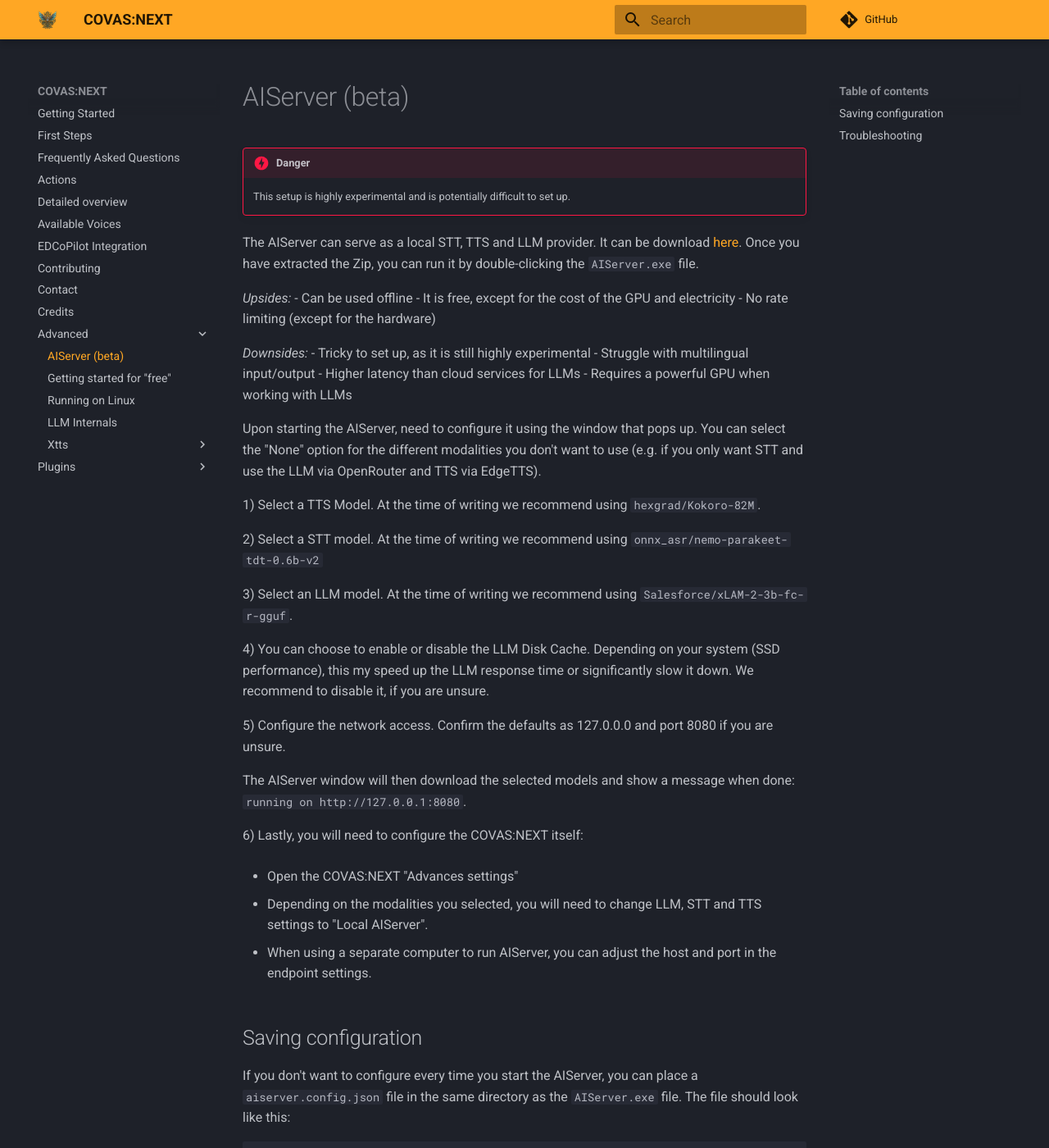
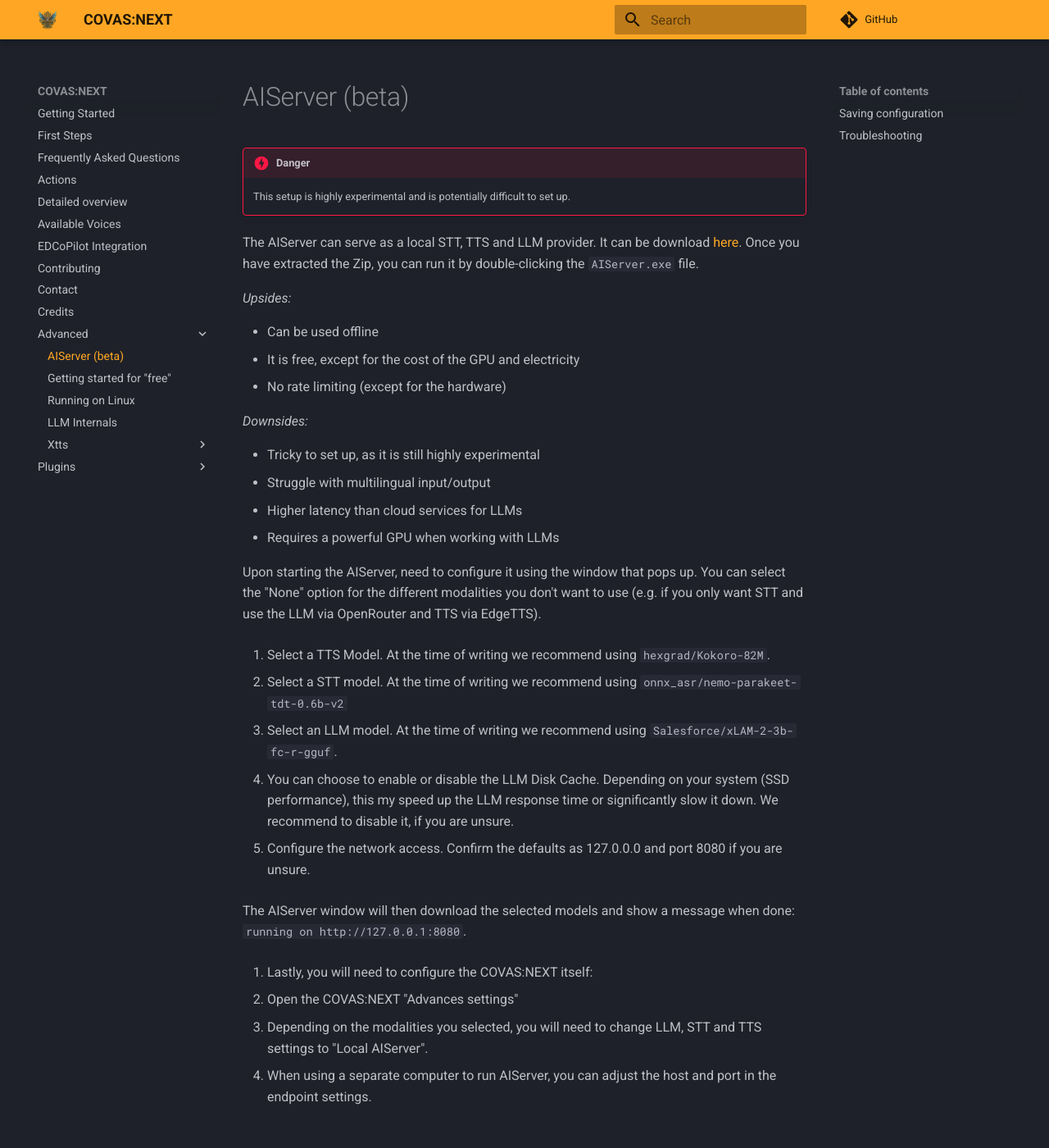
Before and after one commit to RatherRude/Elite-Dangerous-AI-Integration, an MkDocs documentation site: the page built from docs/advanced/AIServer.md, in a window 1280 px wide and 1400 px high. Shown: the whole window at 82% size. Built offline with MkDocs 1.6.1 and Material for MkDocs 9.7.7, drawn with Linux system fonts in a browser that asks for light colours; comment, search, counter and statistics services are not loaded; some of the changed text lies outside the part shown.

```diff
--- a/docs/advanced/AIServer.md
+++ b/docs/advanced/AIServer.md
@@ -4,16 +4,17 @@
 
     This setup is highly experimental and is potentially difficult to set up.
 
-
 The AIServer can serve as a local STT, TTS and LLM provider.
 It can be download [here](https://github.com/lucaelin/covas-next-aiserver/releases/). Once you have extracted the Zip, you can run it by double-clicking the `AIServer.exe` file.
 
-*Upsides:*
+_Upsides:_
+
 - Can be used offline
 - It is free, except for the cost of the GPU and electricity
 - No rate limiting (except for the hardware)
 
-*Downsides:*
+_Downsides:_
+
 - Tricky to set up, as it is still highly experimental
 - Struggle with multilingual input/output
 - Higher latency than cloud services for LLMs
@@ -21,19 +22,19 @@
 
 Upon starting the AIServer, need to configure it using the window that pops up. You can select the "None" option for the different modalities you don't want to use (e.g. if you only want STT and use the LLM via OpenRouter and TTS via EdgeTTS).
 
-1) Select a TTS Model. At the time of writing we recommend using `hexgrad/Kokoro-82M`.
+1. Select a TTS Model. At the time of writing we recommend using `hexgrad/Kokoro-82M`.
 
-2) Select a STT model. At the time of writing we recommend using `onnx_asr/nemo-parakeet-tdt-0.6b-v2`
+2. Select a STT model. At the time of writing we recommend using `onnx_asr/nemo-parakeet-tdt-0.6b-v2`
 
-3) Select an LLM model. At the time of writing we recommend using `Salesforce/xLAM-2-3b-fc-r-gguf`.
+3. Select an LLM model. At the time of writing we recommend using `Salesforce/xLAM-2-3b-fc-r-gguf`.
 
-4) You can choose to enable or disable the LLM Disk Cache. Depending on your system (SSD performance), this my speed up the LLM response time or significantly slow it down. We recommend to disable it, if you are unsure.
+4. You can choose to enable or disable the LLM Disk Cache. Depending on your system (SSD performance), this my speed up the LLM response time or significantly slow it down. We recommend to disable it, if you are unsure.
 
-5) Configure the network access. Confirm the defaults as 127.0.0.0 and port 8080 if you are unsure.
+5. Configure the network access. Confirm the defaults as 127.0.0.0 and port 8080 if you are unsure.
 
 The AIServer window will then download the selected models and show a message when done: `running on http://127.0.0.1:8080`.
 
-6) Lastly, you will need to configure the COVAS:NEXT itself:
+6. Lastly, you will need to configure the COVAS:NEXT itself:
 
 - Open the COVAS:NEXT "Advances settings"
 
```
Also changed, not shown: other parts of docs/advanced/AIServer.md (+2 -1 lines).
